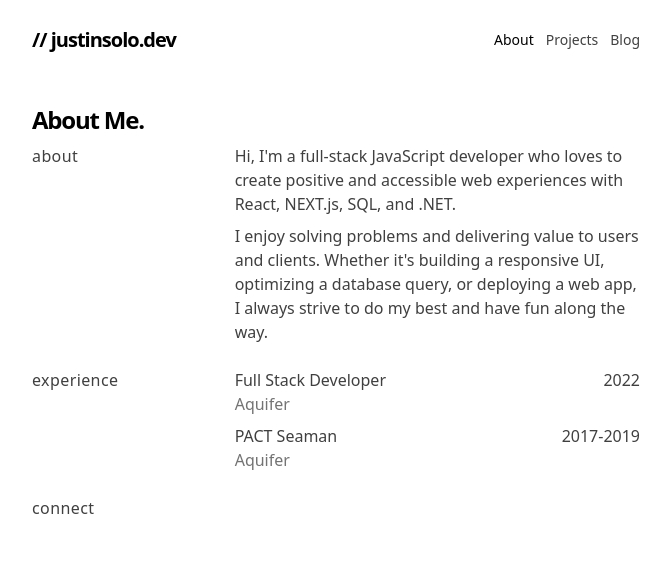
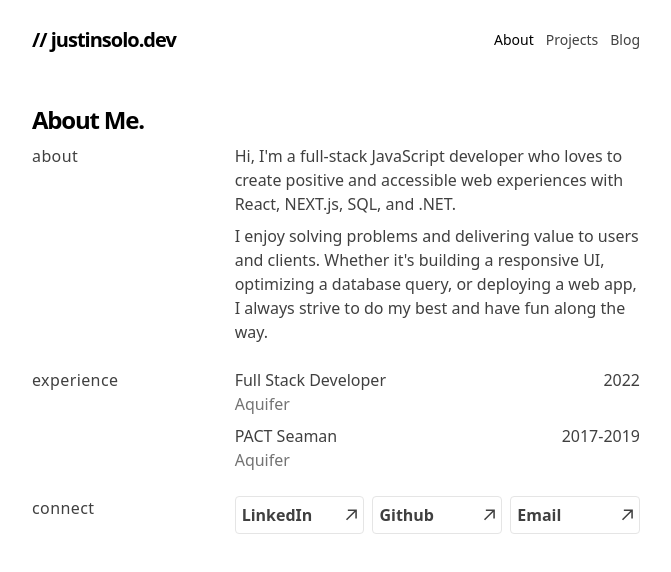
Before and after one commit to justinpaulosolo/justinsolo.dev, a Next.js app: page /about in a window 1280 px wide. Shown: the top 572 px of the page, without its empty margins (304-975 px from the left). Built offline with nearby package versions, Linux system fonts and the light colour scheme.

Commit message:
Add social media links to AboutPage component

```diff
--- a/app/about/page.tsx
+++ b/app/about/page.tsx
@@ -1,3 +1,30 @@
+function SocialCard({ title, href }: { title: string; href: string }) {
+  return (
+    <div className="group flex w-full">
+      <a
+        target="_blank"
+        href={href}
+        className="flex w-full items-center justify-between text-nowrap rounded border border-neutral-200 p-1.5 font-semibold  dark:border-neutral-700 dark:text-neutral-100"
+      >
+        <p>{title}</p>
+        <div className="transform text-neutral-700 transition-transform duration-300 group-hover:-rotate-12 dark:text-neutral-300">
+          <svg
+            width="12"
+            height="12"
+            viewBox="0 0 12 12"
+            fill="none"
+            xmlns="http://www.w3.org/2000/svg"
+          >
+            <path
+              d="M2.07102 11.3494L0.963068 10.2415L9.2017 1.98864H2.83807L2.85227 0.454545H11.8438V9.46023H10.2955L10.3097 3.09659L2.07102 11.3494Z"
+              fill="currentColor"
+            ></path>
+          </svg>
+        </div>
+      </a>
+    </div>
+  );
+}
 export default function AboutPage() {
   return (
     <section className="container space-y-6">
@@ -45,6 +72,20 @@ export default function AboutPage() {
             <h2 className="col-span-2 font-light tracking-wide text-neutral-700 dark:text-neutral-200">
               connect
             </h2>
+            <div className="col-span-4 flex justify-between gap-2">
+              <SocialCard
+                title="LinkedIn"
+                href="https://linkedin.com/justinpaulosolo"
+              />
+              <SocialCard
+                title="Github"
+                href="https://github.com/justinpaulosolo"
+              />
+              <SocialCard
+                title="Email"
+                href="mailto:justinpaulosolo@outlook.com"
+              />
+            </div>
           </div>
         </div>
       </div>
```
